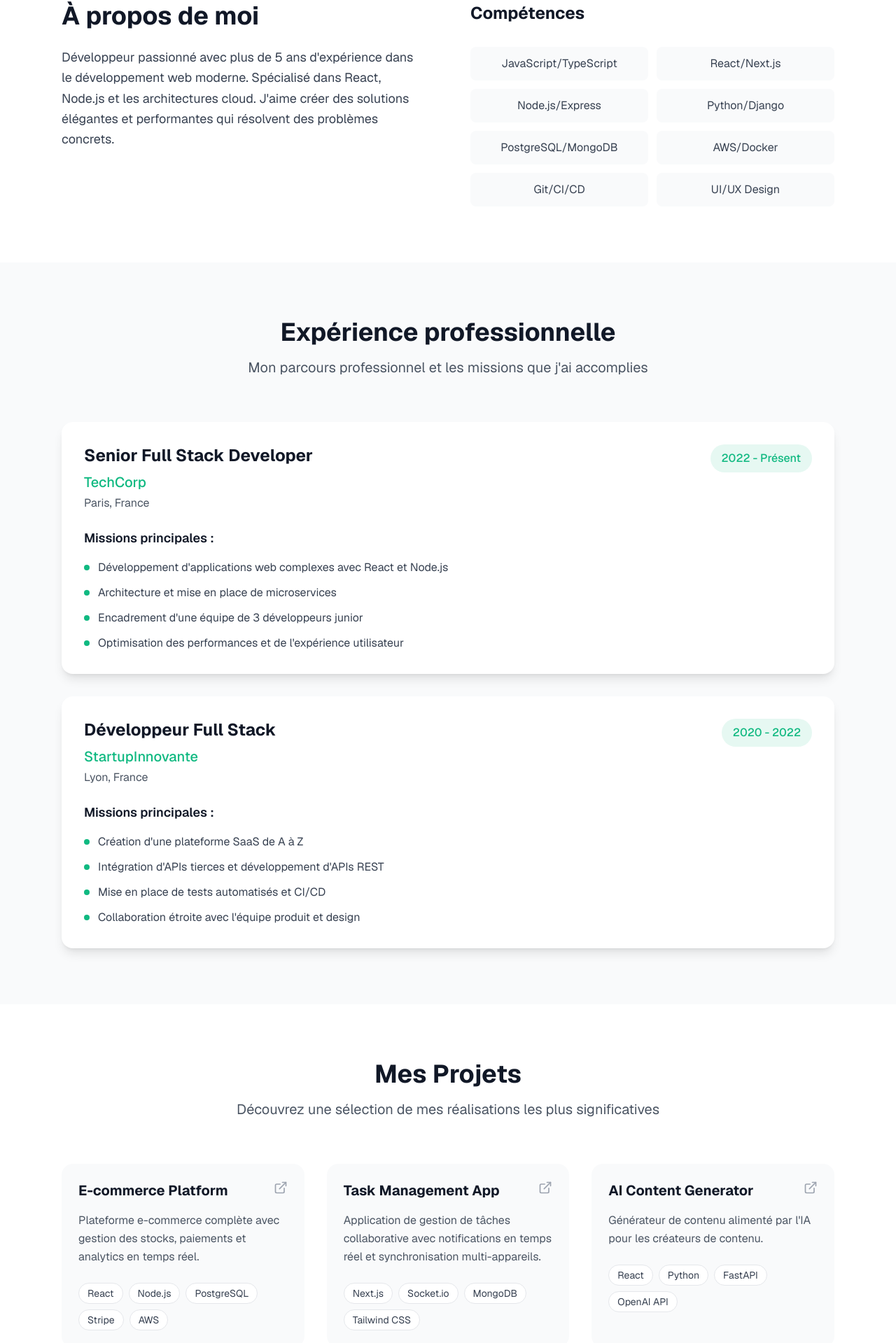
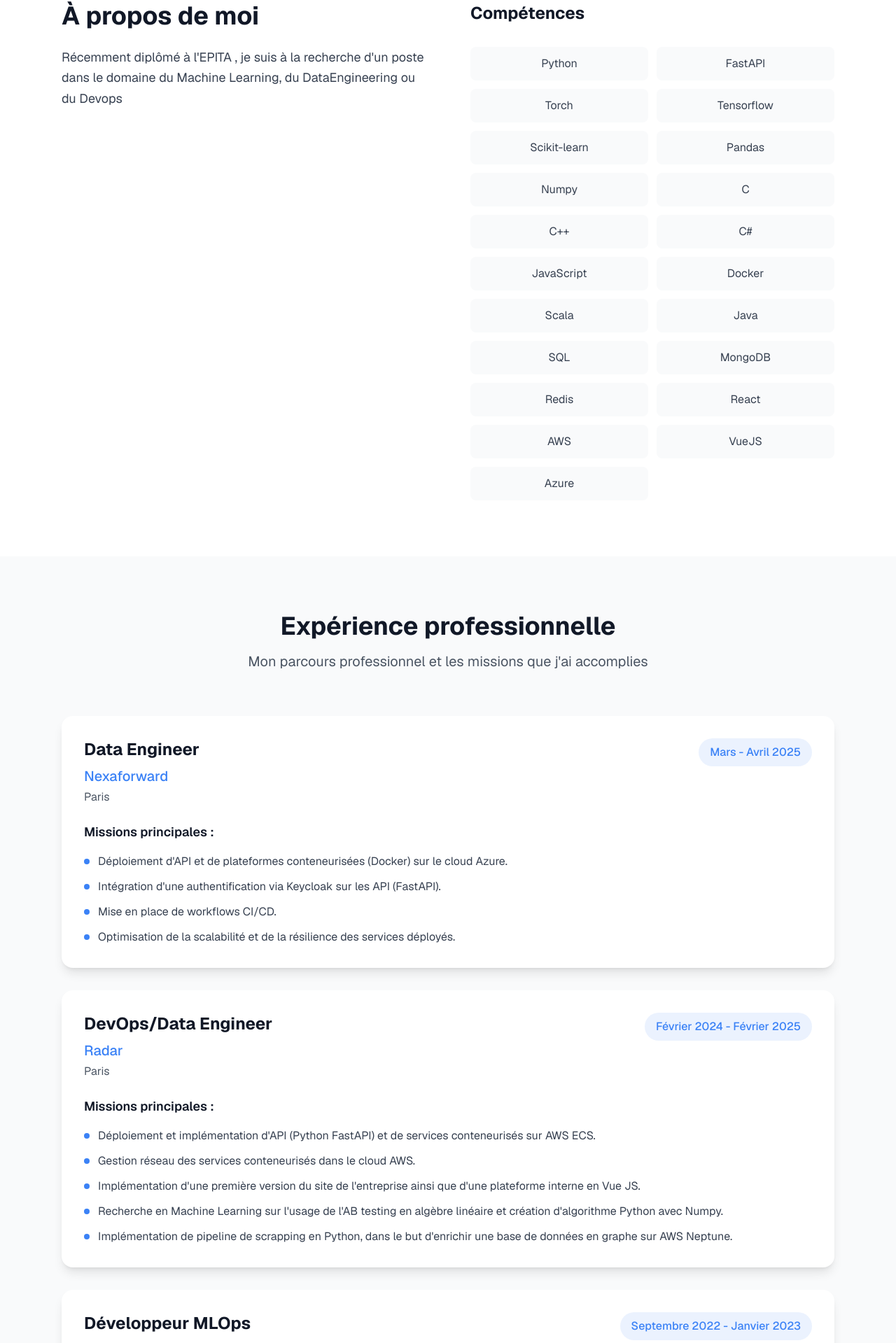
Before and after one commit to Bast-94/bast-94.github.io, a Next.js app: page / in a window 1280 px wide. Shown: the part 877-2796 px from the top of the page at 70% size. Built offline with nearby package versions, Linux system fonts and the light colour scheme.

Commit message:
UPDATE(cvdata + tailwind).

```diff
--- a/data/cv-data.ts
+++ b/data/cv-data.ts
@@ -2,96 +2,170 @@ import type { CVData } from "../types/cv"
 
 export const cvData: CVData = {
   contact: {
-    name: "Votre Nom",
-    title: "Développeur Full Stack",
-    email: "votre.email@example.com",
-    phone: "+33 6 12 34 56 78",
-    linkedin: "https://linkedin.com/in/votre-profil",
-    github: "https://github.com/votre-username",
+    name: "Bastien Hoorelbeke",
+    title: "Data/ML Engineer",
+    email: "bastien.hoorelbeke@epita.fr",
+    phone: "",
+    linkedin: "https://www.linkedin.com/in/bastien-hoorelbeke-01423b15b",
+    github: "https://github.com/bast-94",
     location: "Paris, France",
-    photo: "/placeholder.svg?height=400&width=400",
+    photo: "https://media.licdn.com/dms/image/v2/C4E03AQGlbJ8VM5MzXQ/profile-displayphoto-shrink_800_800/profile-displayphoto-shrink_800_800/0/1662469087103?e=1755734400&v=beta&t=x3HhrN7EvUUVIVh-14PT_L2s7Z5xT8tGMvGvlUtdmZY"
   },
-  about:
-    "Développeur passionné avec plus de 5 ans d'expérience dans le développement web moderne. Spécialisé dans React, Node.js et les architectures cloud. J'aime créer des solutions élégantes et performantes qui résolvent des problèmes concrets.",
-  skills: [
-    "JavaScript/TypeScript",
-    "React/Next.js",
-    "Node.js/Express",
-    "Python/Django",
-    "PostgreSQL/MongoDB",
-    "AWS/Docker",
-    "Git/CI/CD",
-    "UI/UX Design",
-  ],
+  about: "Récemment diplômé à l'EPITA , je suis à la recherche d'un poste dans le domaine du Machine Learning, du DataEngineering ou du Devops",
+  skills: ["Python",
+    "FastAPI",
+    "Torch",
+    "Tensorflow",
+    "Scikit-learn",
+    "Pandas",
+    "Numpy",
+    "C",
+    "C++",
+    "C#",
+    "JavaScript",
+    "Docker",
+    "Scala",
+    "Java",
+    "SQL",
+    "MongoDB",
+    "Redis",
+    "React",
+    "AWS",
+    "VueJS",
+    "Azure"],
   experiences: [
     {
       id: "1",
-      title: "Senior Full Stack Developer",
-      company: "TechCorp",
-      period: "2022 - Présent",
-      location: "Paris, France",
+      title: "Data Engineer",
+      company: "Nexaforward",
+      period: "Mars - Avril 2025",
+      location: "Paris",
       missions: [
-        "Développement d'applications web complexes avec React et Node.js",
-        "Architecture et mise en place de microservices",
-        "Encadrement d'une équipe de 3 développeurs junior",
-        "Optimisation des performances et de l'expérience utilisateur",
-      ],
+        "Déploiement d'API et de plateformes conteneurisées (Docker) sur le cloud Azure.",
+        "Intégration d'une authentification via Keycloak sur les API (FastAPI).",
+        "Mise en place de workflows CI/CD.",
+        "Optimisation de la scalabilité et de la résilience des services déployés."
+      ]
     },
     {
       id: "2",
-      title: "Développeur Full Stack",
-      company: "StartupInnovante",
-      period: "2020 - 2022",
-      location: "Lyon, France",
+      title: "DevOps/Data Engineer",
+      company: "Radar",
+      period: "Février 2024 - Février 2025",
+      location: "Paris",
       missions: [
-        "Création d'une plateforme SaaS de A à Z",
-        "Intégration d'APIs tierces et développement d'APIs REST",
-        "Mise en place de tests automatisés et CI/CD",
-        "Collaboration étroite avec l'équipe produit et design",
-      ],
+        "Déploiement et implémentation d'API (Python FastAPI) et de services conteneurisés sur AWS ECS.",
+        "Gestion réseau des services conteneurisés dans le cloud AWS.",
+        "Implémentation d'une première version du site de l'entreprise ainsi que d'une plateforme interne en Vue JS.",
+        "Recherche en Machine Learning sur l'usage de l'AB testing en algèbre linéaire et création d'algorithme Python avec Numpy.",
+        "Implémentation de pipeline de scrapping en Python, dans le but d'enrichir une base de données en graphe sur AWS Neptune.",
+      ]
     },
+    {
+      id: "3",
+      title: "Développeur MLOps",
+      company: "Nexaforward",
+      period: "Septembre 2022 - Janvier 2023",
+      location: "Paris",
+      missions: [
+        "Création de pipeline de déploiement d'algorithmes de Machine Learning conteneurisés sur AWS ECS.",
+        "Automatisation des procédures de lancement des conteneurs coordonnées avec les requêtes de la plateforme avec Crontab.",
+        "Publication et obfuscation des librairies en Python de l'entreprise pour des développeurs tiers avec Pyarmor."
+      ]
+    }
   ],
   projects: [
     {
       id: "1",
-      title: "E-commerce Platform",
-      description: "Plateforme e-commerce complète avec gestion des stocks, paiements et analytics en temps réel.",
-      technologies: ["React", "Node.js", "PostgreSQL", "Stripe", "AWS"],
-      link: "https://github.com/votre-username/ecommerce-platform",
+      title: "Initiation aux réseaux de neurones",
+      description: "Implémentation d'un réseau de neurones reconnaissant et classifiant des images de navires avec Tensorflow.",
+      technologies: ["Python", "Tensorflow", "Jupyter"],
+      link: "https://github.com/Bast-94/IREN-BOATS"
     },
     {
       id: "2",
-      title: "Task Management App",
-      description:
-        "Application de gestion de tâches collaborative avec notifications en temps réel et synchronisation multi-appareils.",
-      technologies: ["Next.js", "Socket.io", "MongoDB", "Tailwind CSS"],
-      link: "https://github.com/votre-username/task-manager",
+      title: "Python Pour le Big Data",
+      description: "Etude statistique  sur l'évolution du Bitcoin avec Pandas, Matplotlib et Numpy.",
+      technologies: ["Python", "Pandas", "Matplotlib", "Numpy", "Jupyter"],
+      link: "https://github.com/Bast-94/DefiEGC2024-RM-BH"
     },
     {
       id: "3",
-      title: "AI Content Generator",
-      description: "Générateur de contenu alimenté par l'IA pour les créateurs de contenu.",
-      technologies: ["React", "Python", "FastAPI", "OpenAI API"],
-      link: "https://github.com/votre-username/ai-content-generator",
+      title: "42sh",
+      description: "Projet consistant à réimplémenter Bash en C.",
+      technologies: ["C", "Make"]
     },
+    {
+      id: "4",
+      title: "Fashion Scraping",
+      description: "Projet de scraping de sites de mode en Python dans le but de créer un dataset d'images de vêtement pour un modèle de Deep Learning.",
+      technologies: ["Python", "BeautifulSoup", "Requests", "Redis", "MongoDB", "Docker"],
+    },
+    {
+      id: "5",
+      title: "Fondements théoriques du Machine Learning",
+      description: "Projet collectif de mise en pratique des concepts théoriques du Machine Learning avec Scikit-learn ainsi que des bases mathématiques sous-jacentes.",
+      technologies: ["Python", "Numpy", "Scikit-learn", "Matplotlib", "Jupyter"],
+      link: "https://github.com/Bast-94/FTML-project"
+    },
+    {
+      id: "6",
+      title: "Very Large Graph",
+      description: "Projet collectif de parallélisation et d'optimisation de calcul de clique maximale de graphe",
+      technologies: ["Python", "Pyspark", "NetworkX", "Matplotlib", "Jupyter"],
+      link: "https://github.com/Bast-94/VLAG-PW"
+    },
+    {
+      id: "7",
+      title: "Restaurant-Recommander-System",
+      description: "Implémentation d'un système de recommandation de restaurants à partir de jeux de données d'une application de livraison de plats cuisinés.",
+      technologies: ["Python", "Jupyter", "Pandas", "Numpy", "Scikit-learn", "Matplotlib", "PySpark"],
+      link: "https://github.com/Bast-94/Restaurant-Recommander-System"
+    },
+    {
+      id: "8",
+      title: "Etude du traitement du langage naturel",
+      description: "Séries de travaux pratiques sur les bases du traitement du langage naturel en python",
+      technologies: ["Python", "Torch", "Transformers", "Jupyter", "Pandas", "Numpy", "Scikit-learn"],
+      link: "https://github.com/Bast-94/NLP-2023"
+    },
+    {
+      id: "9",
+      title: "Apprentissage par renforcement",
+      description: "Projet de reinforcement learning consistant à implémenter un agent capable de jouer au casse-brique d'Atari.",
+      technologies: ["Python", "Torch", "Jupyter"],
+
+      link: "https://github.com/Bast-94/RL-DQN"
+    }, {
+      id: "10",
+      title: "Ce CV que vous lisez",
+      description: "Implémentation de mon CV en React et Type script.",
+      technologies: ["React", "Typescript", "Github Pages"],
+      link: "https://github.com/Bast-94/bast-94.github.io"
+    },
+
   ],
   languages: {
     title: "Langues",
-    items: ["Français (Natif)", "Anglais (Courant)", "Espagnol (Intermédiaire)"],
+    items: [
+      "Français (Natif)",
+      "Anglais TOEIC (860)",
+
+    ]
   },
   education: {
     title: "Formation",
     items: [
-      "Master en Informatique - Université de Paris (2019)",
-      "Licence en Informatique - Université de Lyon (2017)",
-    ],
+      "EPITA promotion 2024 - Ingénieur en Informatique",
+    ]
   },
   interests: {
     title: "Centres d'intérêt",
-    items: ["Open Source", "Photographie", "Randonnée", "Cuisine", "Lecture tech"],
+    items: [
+      "Course à pied",
+      "Musique",
+      "Cinéma",
+    ]
   },
-  certifications: {
-    title: "Certifications",
-    items: ["AWS Certified Solutions Architect (2023)", "Google Cloud Professional Developer (2022)"],
-  },
-}
+
+};
--- a/tailwind.config.ts
+++ b/tailwind.config.ts
@@ -37,7 +37,7 @@ const config: Config = {
           DEFAULT: "hsl(var(--muted))",
           foreground: "hsl(var(--muted-foreground))",
         },
-        accent: "#10B981", // Vert émeraude - moderne et professionnel
+        accent: "#3b82f6",
         destructive: {
           DEFAULT: "hsl(var(--destructive))",
           foreground: "hsl(var(--destructive-foreground))",
```
